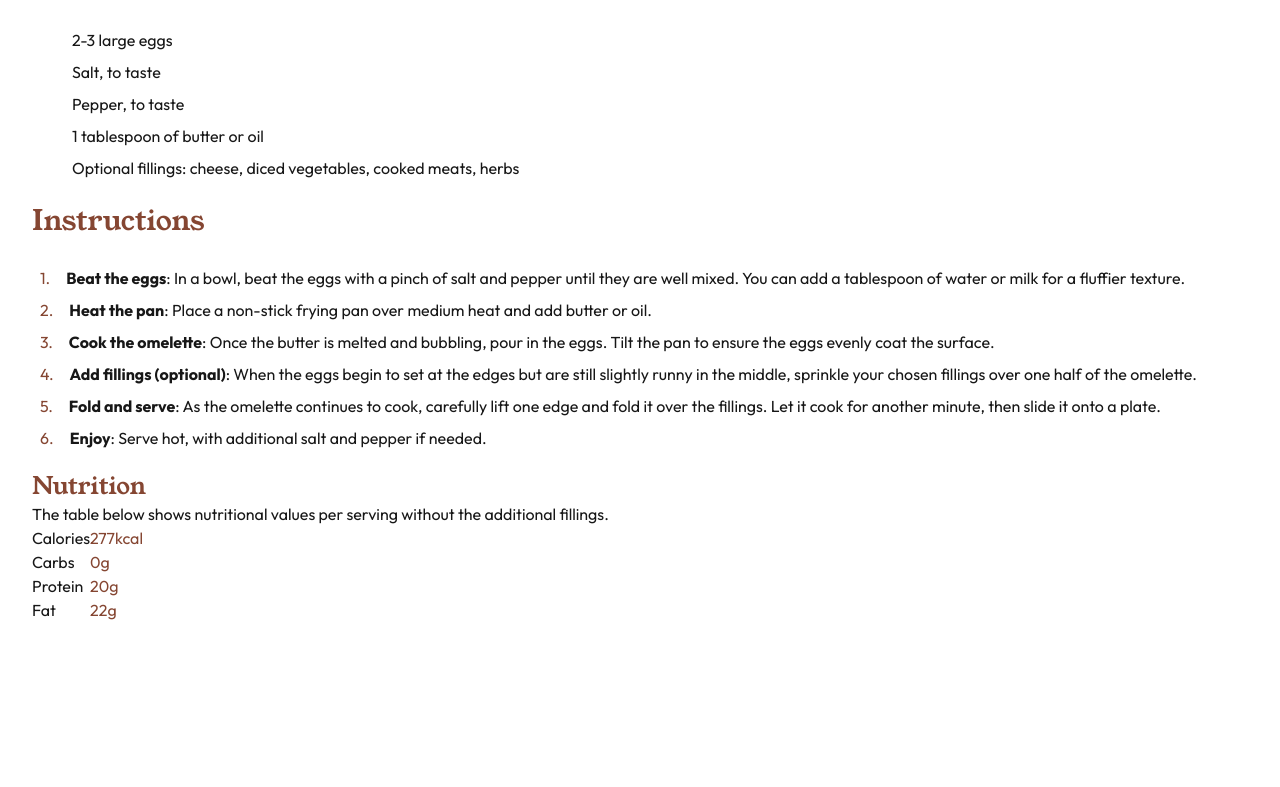
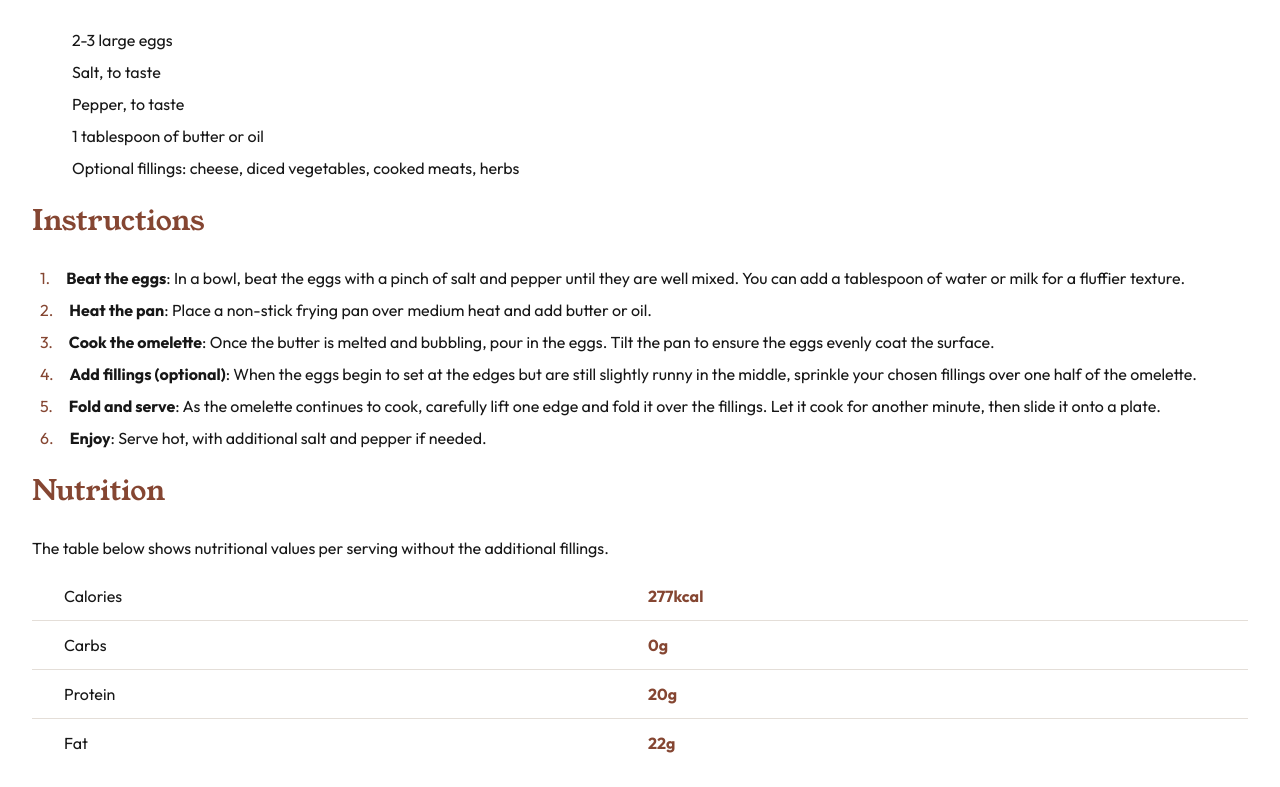
Before and after one commit to BlonoBuccellati/fm-recipe-page, a Next.js app: page / in a window 1280 px wide. Shown: the part 572-1359 px from the top of the page. Before the commit the page ends 1226 px from the top, so only its background shows below. Built offline with nearby package versions, Linux system fonts and the light colour scheme.

Commit message:
sytle:Nutritionのスタイルの適用

```diff
--- a/src/_components/nutrition.tsx
+++ b/src/_components/nutrition.tsx
@@ -1,31 +1,49 @@
+import SubTitle from './sub-title';
+
+interface NutritionTable {
+  title: string;
+  value: string;
+}
+const NutritionTableList: NutritionTable[] = [
+  {
+    title: 'Calories',
+    value: '277kcal',
+  },
+  {
+    title: 'Carbs',
+    value: '0g',
+  },
+  {
+    title: 'Protein',
+    value: '20g',
+  },
+  {
+    title: 'Fat',
+    value: '22g',
+  },
+];
+
 const Nutrition = () => {
   return (
-    <div>
-      <h2 className='text-Brown-800 font-young text-2xl'>Nutrition</h2>
-      {/* paragraph */}
+    <div className='flex flex-col gap-6'>
+      <SubTitle>Nutrition</SubTitle>
       <p>
         The table below shows nutritional values per serving without the
         additional fillings.
       </p>
-      {/* table */}
       <table>
         <tbody>
-          <tr>
-            <td>Calories</td>
-            <td className='text-Brown-800'>277kcal</td>
-          </tr>
-          <tr>
-            <td>Carbs</td>
-            <td className='text-Brown-800'>0g</td>
-          </tr>
-          <tr>
-            <td>Protein</td>
-            <td className='text-Brown-800'>20g</td>
-          </tr>
-          <tr>
-            <td>Fat</td>
-            <td className='text-Brown-800'>22g</td>
-          </tr>
+          {NutritionTableList.map((data, index) => (
+            <div key={data.title}>
+              <tr key={data.title} className='px-8 grid grid-cols-2 gap-4'>
+                <td>{data.title}</td>
+                <td className='text-Brown-800 font-bold'>{data.value}</td>
+              </tr>
+              {index !== NutritionTableList.length - 1 && (
+                <hr className='my-3 border-t border-Stone-150' />
+              )}
+            </div>
+          ))}
         </tbody>
       </table>
     </div>
```
